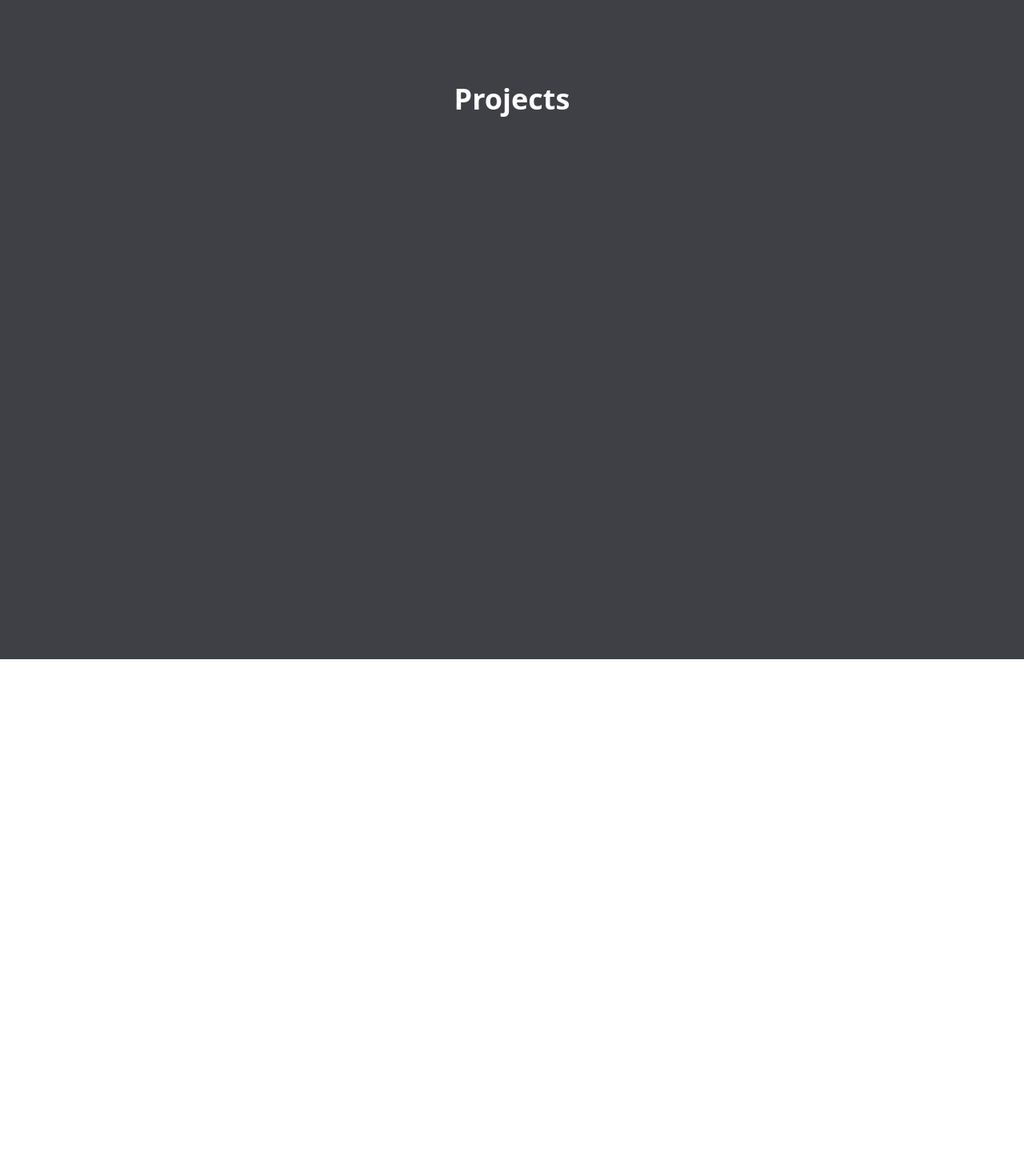
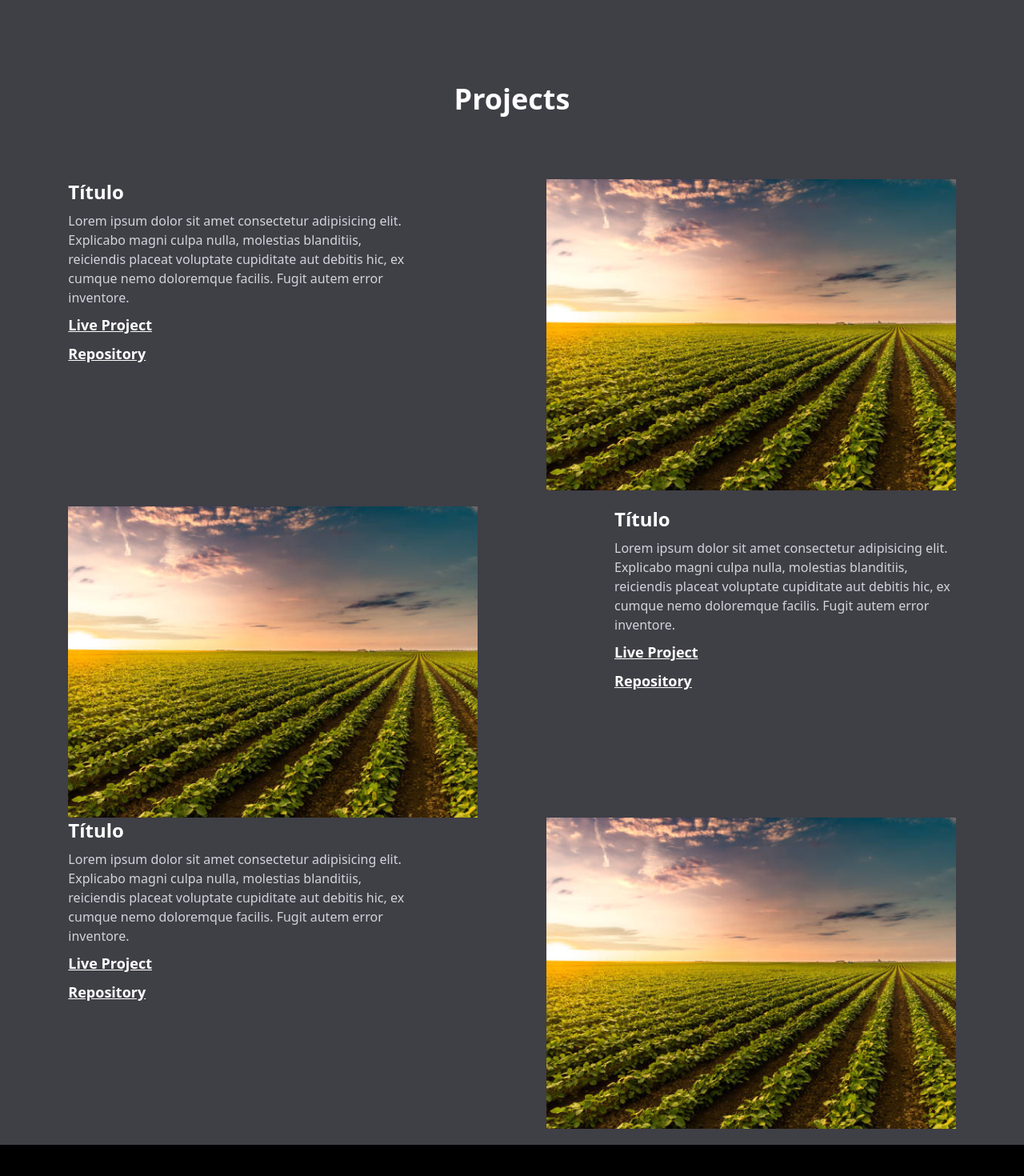
Before and after one commit to Guilherme-Dias-gomes/portifolio, a Next.js app: page / in a window 1280 px wide. Shown: the part 2480-3950 px from the top of the page at 80% size. Before the commit the page ends 3304 px from the top, so only its background shows below. Built offline with nearby package versions, Linux system fonts and the light colour scheme.

Commit message:
finalizando section de projetos.

```diff
--- a/src/app/page.tsx
+++ b/src/app/page.tsx
@@ -66,7 +66,7 @@ export default function Home() {
           {[
             { src: "java.svg", label: "Java" },
             { src: "Maven.svg", label: "Maven" },
-            { src: "spring.svg", label: "Spring" },
+            { src: "spring.svg", label: "SpringBoot" },
             { src: "rabbit.svg", label: "RabbitMQ" },
             { src: "DotNet.svg", label: ".NET" },
             { src: "aspnet.svg", label: "ASP.NET" },
@@ -91,6 +91,85 @@ export default function Home() {
       </section>
       <section className="flex bg-zinc-700 w-full min-h-screen text-white items-center flex-col font-sans">
         <h1 className="text-4xl p-20 font-bold">Projects</h1>
+        <section className="flex justify-around mb-5">
+          <div className="flex flex-col gap-2 text-white w-1/3">
+            <h3 className="text-2xl font-bold">Título</h3>
+            <p className="text-gray-300">
+              Lorem ipsum dolor sit amet consectetur adipisicing elit. Explicabo
+              magni culpa nulla, molestias blanditiis, reiciendis placeat
+              voluptate cupiditate aut debitis hic, ex cumque nemo doloremque
+              facilis. Fugit autem error inventore.{" "}
+            </p>
+            <a href="#" className="text-lg font-bold text-white underline">
+              Live Project
+            </a>
+            <a href="#" className="text-lg font-bold text-white underline">
+              Repository
+            </a>
+          </div>
+          <div>
+            <a href="https://github.com/Guilherme-Dias-gomes/portifolio">
+              <div>
+                <img src="agricultu-img-pc.png" alt="" />
+              </div>
+            </a>
+          </div>
+        </section>
+
+        <section className="flex flex-row-reverse justify-around ">
+          <div className="flex flex-col gap-2 text-white w-1/3">
+            <h3 className="text-2xl font-bold">Título</h3>
+            <p className="text-gray-300">
+              Lorem ipsum dolor sit amet consectetur adipisicing elit. Explicabo
+              magni culpa nulla, molestias blanditiis, reiciendis placeat
+              voluptate cupiditate aut debitis hic, ex cumque nemo doloremque
+              facilis. Fugit autem error inventore.
+            </p>
+            <a href="#" className="text-lg font-bold text-white underline">
+              Live Project
+            </a>
+            <a href="#" className="text-lg font-bold text-white underline">
+              Repository
+            </a>
+          </div>
+
+          <div>
+            <a href="https://github.com/Guilherme-Dias-gomes/portifolio">
+              <div>
+                <img src="agricultu-img-pc.png" alt="" />
+              </div>
+            </a>
+          </div>
+        </section>
+
+        <section className="flex justify-around mb-5">
+          <div className="flex flex-col gap-2 text-white w-1/3">
+            <h3 className="text-2xl font-bold">Título</h3>
+            <p className="text-gray-300">
+              Lorem ipsum dolor sit amet consectetur adipisicing elit. Explicabo
+              magni culpa nulla, molestias blanditiis, reiciendis placeat
+              voluptate cupiditate aut debitis hic, ex cumque nemo doloremque
+              facilis. Fugit autem error inventore.{" "}
+            </p>
+            <a href="#" className="text-lg font-bold text-white underline">
+              Live Project
+            </a>
+            <a href="#" className="text-lg font-bold text-white underline">
+              Repository
+            </a>
+          </div>
+          <div>
+            <a href="https://github.com/Guilherme-Dias-gomes/portifolio">
+              <div>
+                <img src="agricultu-img-pc.png" alt="" />
+              </div>
+            </a>
+          </div>
+        </section>
+      </section>
+
+      {/* Futter */}
+      <section className="flex flex-col items-center justify-center h-1/2 bg-black text-white p-6">
 
       </section>
     </div>
```
Also changed, not shown: public/agricultu-img-pc.png (added).
